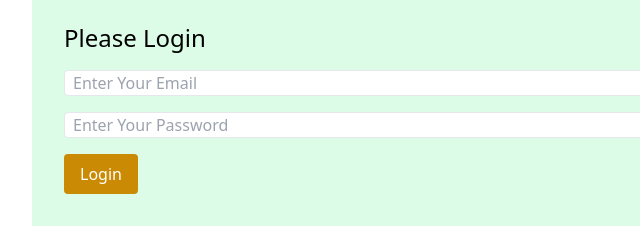
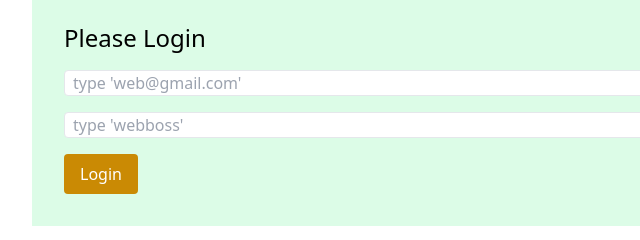
Before and after one commit to nazmul162001/Bank-website-DOM, a plain HTML site: page index.html in a window 1280 px wide. Shown: the part 122-362 px from the top of the page, 128-768 px from the left. Drawn offline with nearby package versions, Linux system fonts and the light colour scheme.

Commit message:
fixed email & pass hints

```diff
--- a/index.html
+++ b/index.html
@@ -16,8 +16,8 @@
 <section class="bg-green-100 w-3/4 mx-auto mt-8 p-8">
   <h3 class="text-2xl mb-4">Please Login</h3>
   <div>
-    <input id="user-email" class="border border-grey-400 rounded block w-3/4 mb-4 px-2" type="text" placeholder="Enter Your Email">
-    <input id="user-password" class="border border-grey-400 rounded block w-3/4 mb-4 px-2" type="password" name="" id="" placeholder="Enter Your Password">
+    <input id="user-email" class="border border-grey-400 rounded block w-3/4 mb-4 px-2" type="text" placeholder="type 'web@gmail.com' ">
+    <input id="user-password" class="border border-grey-400 rounded block w-3/4 mb-4 px-2" type="password" name="" id="" placeholder="type 'webboss' ">
     <button id="login-submit" class="bg-yellow-600 px-4 rounded py-2 text-white font-medium">Login</button>
   </div>
 </section>
```
